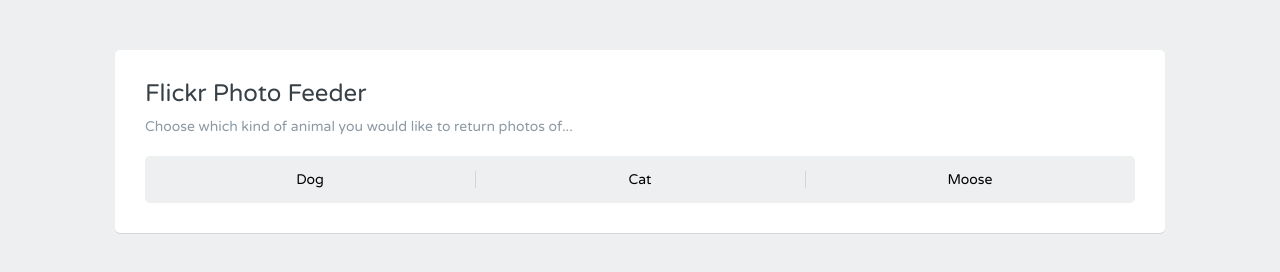
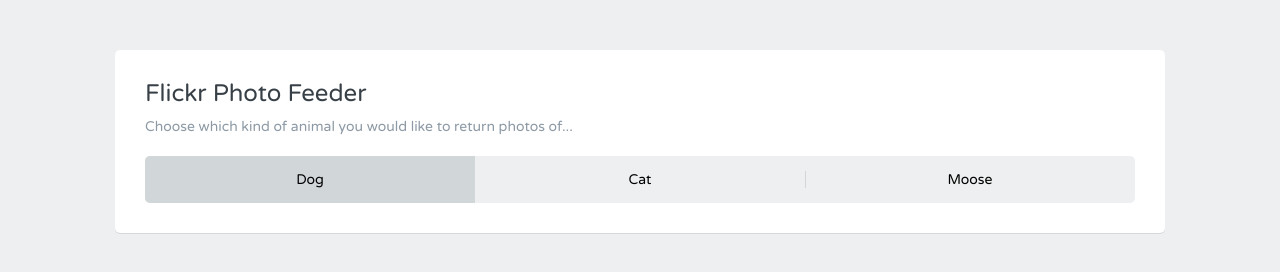
Before and after one commit to micahpotts/flickrPhotoSearchApp, a plain HTML site: page index.html in a window 1280 px wide. Both pictures are taken after a click on the button "Dog". Drawn offline with nearby package versions, Linux system fonts and the light colour scheme.

Commit message:
Set buttons to highlight on click

```diff
--- a/index.html
+++ b/index.html
@@ -5,7 +5,8 @@
 	<title>AJAX Flickr Photo Feeder</title>
 	<link href='http://fonts.googleapis.com/css?family=Varela+Round' rel='stylesheet' type='text/css'>
 	<link rel="stylesheet" href="css/main.css">
-
+	<script src="http://code.jquery.com/jquery-1.11.0.min.js"></script>
+	<script src="js/flickr.js"></script>
 </head>
 <body>
 	<div class="grid-container centered">
--- a/js/flickr.js
+++ b/js/flickr.js
@@ -3,3 +3,10 @@
 //make a GET request to flickr, sending the search word along
 //receive JSON response
 //Add a link and an <img> tag to the page
+
+$(document).ready(function() {
+	$('button').click(function() {
+		$('button').removeClass('selected');
+		$(this).addClass('selected');
+	});
+}); //end ready
```
